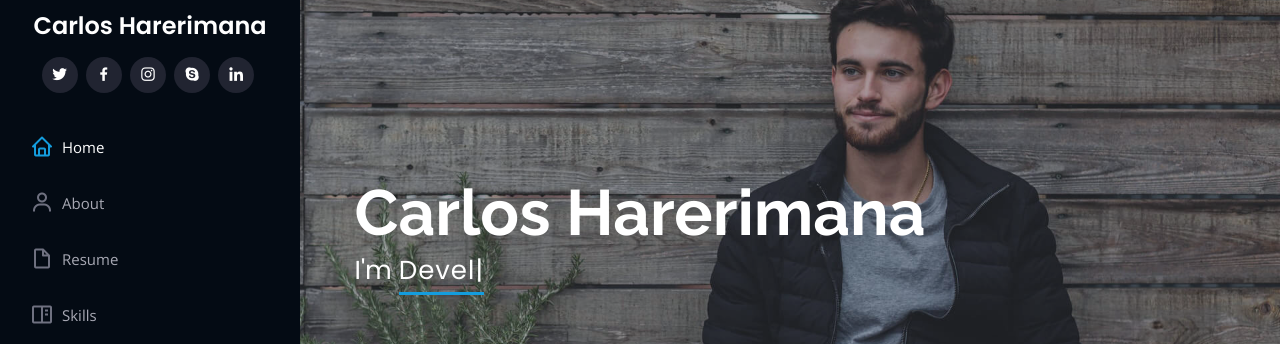
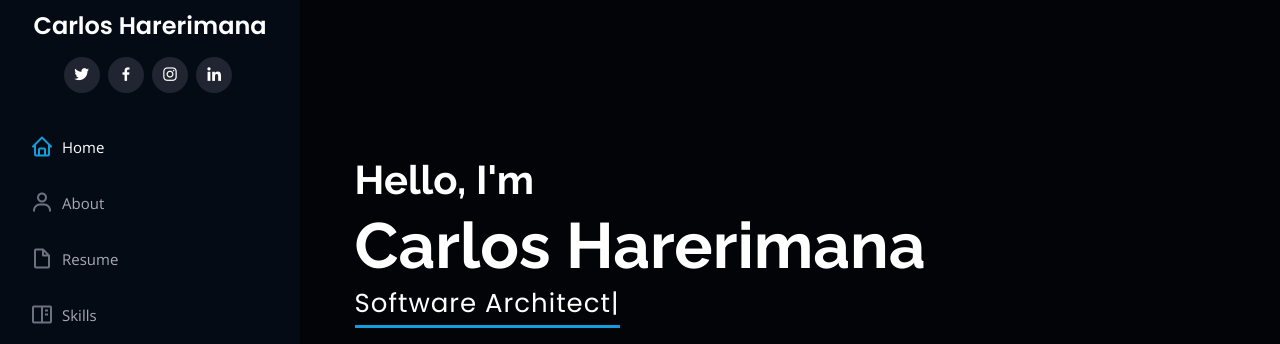
Before and after one commit to harerakalex/my-portifolio, a plain HTML site: page index.html in a window 1280 px wide. Shown: the part 138-482 px from the top of the page. Drawn offline with nearby package versions, Linux system fonts and the light colour scheme.

Commit message:
Update landing page

```diff
--- a/assets/css/style.css
+++ b/assets/css/style.css
@@ -100,7 +100,6 @@ h1, h2, h3, h4, h5, h6 {
   transition: 0.3s;
 }
 #header .profile .social-links a:hover {
-  /* background: #149ddd; */
   color: #fff;
   text-decoration: none;
 }
@@ -109,8 +108,16 @@ h1, h2, h3, h4, h5, h6 {
   background: #1DA1F2;
 }
 
-#header .profile .social-links .twitter:hover {
-  background: #1DA1F2;
+#header .profile .social-links .facebook:hover {
+  background: #4267B2;
+}
+
+#header .profile .social-links .instagram:hover {
+  background: #833AB4;
+}
+
+#header .profile .social-links .linkedin:hover {
+  background: #0077B5;
 }
 
 #main {
@@ -199,7 +206,7 @@ h1, h2, h3, h4, h5, h6 {
 #hero {
   width: 100%;
   height: 100vh;
-  background: url("../img/hero-bg.jpg") top center;
+  background: black;
   background-size: cover;
 }
 #hero:before {
@@ -220,6 +227,13 @@ h1, h2, h3, h4, h5, h6 {
 #hero h1 {
   margin: 0 0 10px 0;
   font-size: 64px;
+  font-weight: 700;
+  line-height: 56px;
+  color: #fff;
+}
+#hero h2 {
+  margin: 0 0 10px 0;
+  font-size: 40px;
   font-weight: 700;
   line-height: 56px;
   color: #fff;
--- a/index.html
+++ b/index.html
@@ -40,11 +40,10 @@
         <img src="assets/img/profile-img.jpg" alt="" class="img-fluid rounded-circle">
         <h1 class="text-light"><a href="index.html">Carlos Harerimana</a></h1>
         <div class="social-links mt-3 text-center">
-          <a href="#" class="twitter"><i class="bx bxl-twitter"></i></a>
-          <a href="#" class="facebook"><i class="bx bxl-facebook"></i></a>
-          <a href="#" class="instagram"><i class="bx bxl-instagram"></i></a>
-          <a href="#" class="google-plus"><i class="bx bxl-skype"></i></a>
-          <a href="#" class="linkedin"><i class="bx bxl-linkedin"></i></a>
+          <a href="https://twitter.com/carlos_harera" class="twitter" target="_blank"><i class="bx bxl-twitter"></i></a>
+          <a href="https://www.facebook.com/harera.kalex" class="facebook" target="_blank"><i class="bx bxl-facebook"></i></a>
+          <a href="https://www.instagram.com/kalexharera/" class="instagram" target="_blank"><i class="bx bxl-instagram"></i></a>
+          <a href="https://www.linkedin.com/in/harerimana-carlos-715422125/" class="linkedin" target="_blank"><i class="bx bxl-linkedin"></i></a>
         </div>
       </div>
 
@@ -64,8 +63,9 @@
   <!-- ======= Hero Section ======= -->
   <section id="hero" class="d-flex flex-column justify-content-center align-items-center">
     <div class="hero-container" data-aos="fade-in">
+      <h2>Hello, I'm</h2>
       <h1>Carlos Harerimana</h1>
-      <p>I'm <span class="typed" data-typed-items="Designer, Developer, Freelancer, Photographer"></span></p>
+      <p><span class="typed" data-typed-items="Software Developer, Software Architect, AI Enthusiast,Freelancer"></span></p>
     </div>
   </section><!-- End Hero -->
 
```
Also changed, not shown: assets/img/hero-bg-1.jpg (added), assets/img/hero-bg.jpg (deleted), assets/img/profile-img.jpg.
